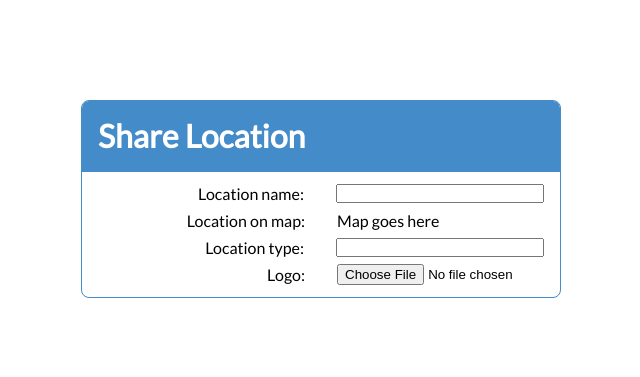
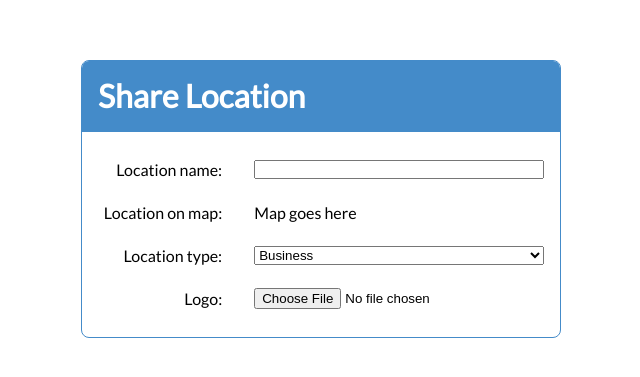
Before and after one commit to behdi/ShareLocation, an Angular app: page /user-profile/share-location in a window 1280 px wide. Shown: the part 201-578 px from the top of the page, without its empty margins (319-959 px from the left). Built offline with nearby package versions, Linux system fonts and the light colour scheme.

Commit message:
feat(share-location): fix small style issues

```diff
--- a/src/app/user-profile/pages/share-location-page/share-location-page.component.html
+++ b/src/app/user-profile/pages/share-location-page/share-location-page.component.html
@@ -3,7 +3,12 @@
   <section card-body>
     <div class="form-group">
       <label class="form-label" for="location-name">Location name:</label>
-      <input class="form-input" type="text" name="location-name" id="location-name" />
+      <input
+        class="form-input"
+        type="text"
+        name="location-name"
+        id="location-name"
+      />
     </div>
     <div class="form-group">
       <label class="form-label" for="location-map">Location on map:</label>
@@ -11,7 +16,14 @@
     </div>
     <div class="form-group">
       <label class="form-label" for="location-type">Location type:</label>
-      <input class="form-input" type="text" name="location-type" id="location-type" />
+      <select class="form-input" name="location-type" id="location-type">
+        <option value="business">Business</option>
+        <option value="library">Library</option>
+        <option value="school">School</option>
+        <option value="uni">University</option>
+        <option value="cafe">Cafe</option>
+        <option value="resturant">Resturant</option>
+      </select>
     </div>
     <div class="form-group">
       <label class="form-label" for="logo">Logo:</label>
--- a/src/app/user-profile/pages/share-location-page/share-location-page.component.less
+++ b/src/app/user-profile/pages/share-location-page/share-location-page.component.less
@@ -9,13 +9,20 @@ app-card {
   justify-content: space-between;
   align-items: center;
   gap: 2rem;
+  margin-bottom: 1rem;
+  width: 100%;
+
+  &:first-of-type {
+    margin-top: 1rem;
+  }
 
   .form-label {
     text-align: right;
-    width: 100%;
+    width: 30%;
   }
 
   .form-input {
-    width: 100%;
+    display: block;
+    width: 70%;
   }
 }
```
